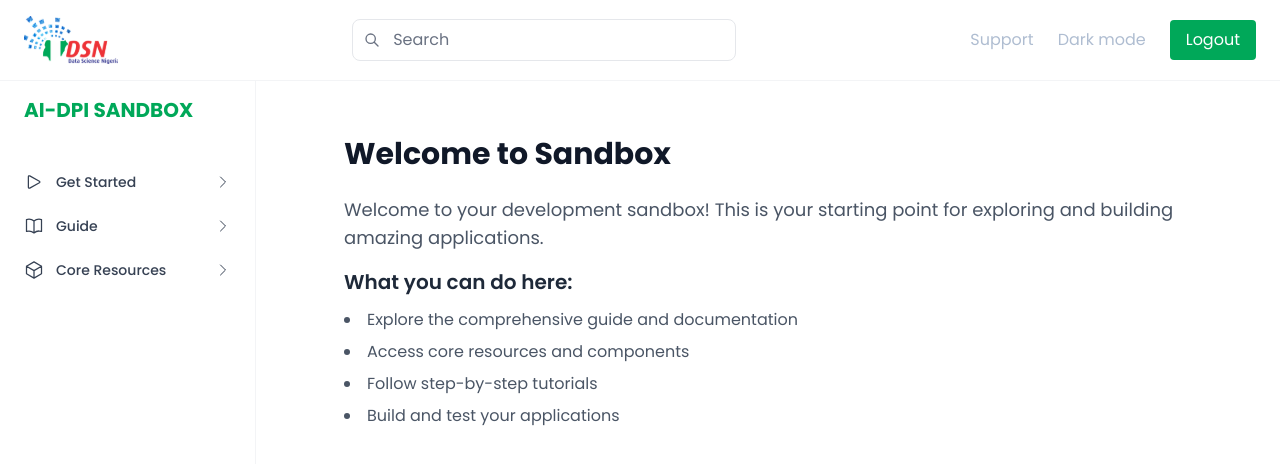
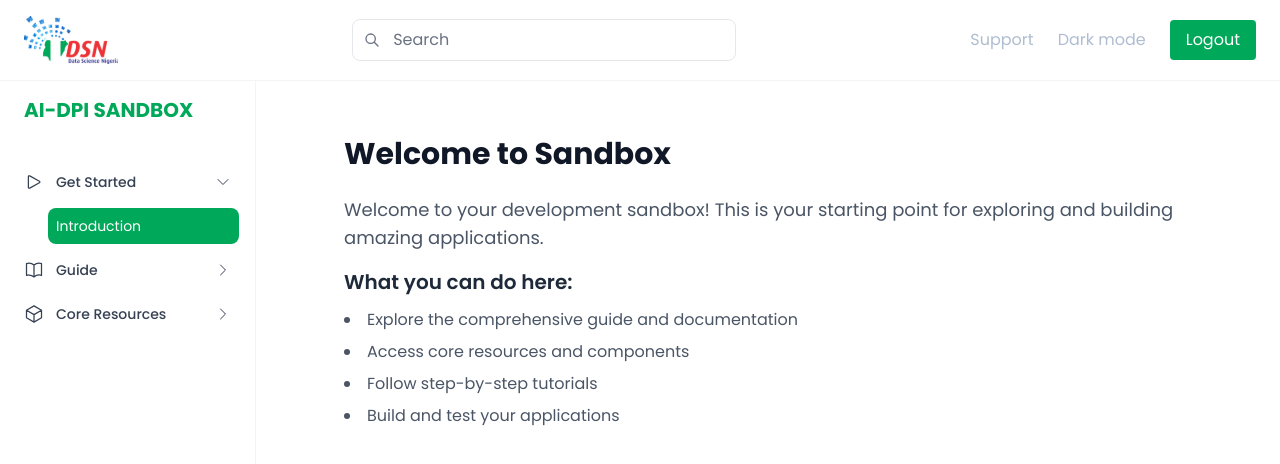
Before and after one commit to Data-Science-Nigeria/ai-dpi-sandbox-frontend, a Next.js app: page /introduction in a window 1280 px wide. Shown: the top 464 px of the page. Built offline with nearby package versions, Linux system fonts and the light colour scheme.

Commit message:
refactor: sidebar and header change

```diff
--- a/app/(sandbox)/components/sidebar.tsx
+++ b/app/(sandbox)/components/sidebar.tsx
@@ -1,6 +1,7 @@
 'use client';
 
-import { useState } from 'react';
+import { useState, useEffect } from 'react';
+import { usePathname } from 'next/navigation';
 import { ChevronRightIcon, ChevronDownIcon } from '@heroicons/react/24/outline';
 import { PanelLeft, PanelRight } from 'lucide-react';
 import { menuItems } from '../introduction/data/data';
@@ -11,8 +12,23 @@ interface SidebarProps {
 }
 
 export default function Sidebar({ isOpen, onToggle }: SidebarProps) {
+  const pathname = usePathname();
   const [expandedItems, setExpandedItems] = useState<string[]>([]);
   const [selectedItem, setSelectedItem] = useState<string>('');
+
+  useEffect(() => {
+    // Find the active menu item based on current pathname
+    for (const item of menuItems) {
+      if (item.items) {
+        const activeSubItem = item.items.find(subItem => subItem.href === pathname);
+        if (activeSubItem) {
+          setSelectedItem(activeSubItem.id);
+          setExpandedItems(prev => prev.includes(item.id) ? prev : [...prev, item.id]);
+          break;
+        }
+      }
+    }
+  }, [pathname]);
 
   const toggleExpanded = (itemId: string) => {
     setExpandedItems(prev =>
```
